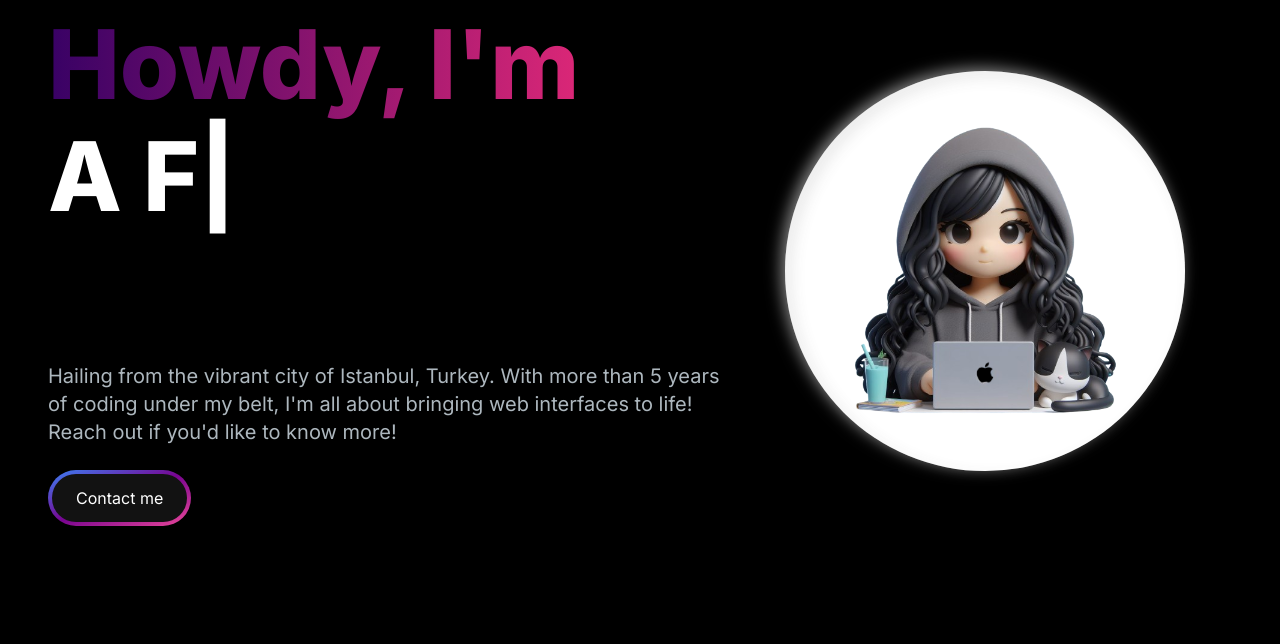
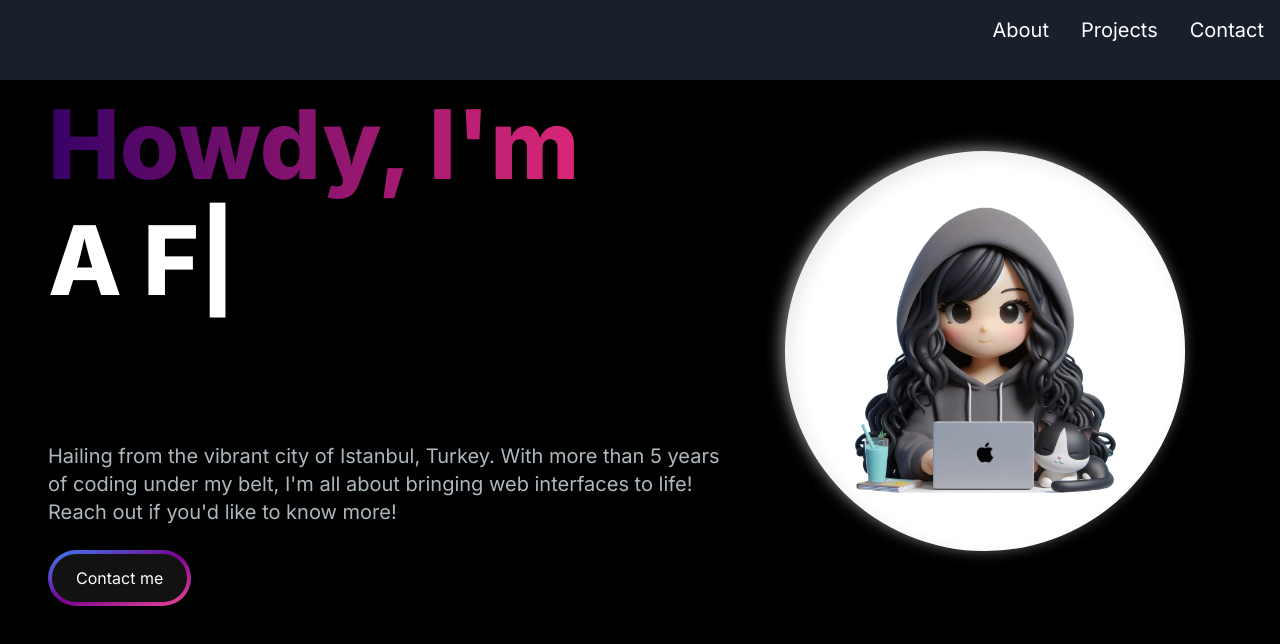
Before and after one commit to blacksheepIV/portfolio-website, a Next.js app: page / in a window 1280 px wide. Shown: the top 644 px of the page. Built offline with nearby package versions, Linux system fonts and the light colour scheme.

Commit message:
:sparkles: NavBar
feat(navbar): Add navbar menu

```diff
--- a/app/components/HeroSection/index.tsx
+++ b/app/components/HeroSection/index.tsx
@@ -14,10 +14,10 @@ const HeroSection = () => {
         <div className="col-span-7 place-self-center text-center sm:text-left animate-emerge">
           <h1 className="text-white text-4xl sm:text-5l lg:text-8xl font-extrabold">
             <span className="text-transparent bg-clip-text bg-gradient-to-r from-indigo-400 to-pink-600 ">
-              Howdy, I'm
+              Howdy, I&apos;m
             </span>
             <br />
-            <div className="h-[100px] lg:h-[250px] pt-4">
+            <div className="h-[100px] lg:h-[250px] pt-5">
               <TypeAnimation
                 sequence={animationSequence}
                 wrapper="span"
--- /dev/null
+++ b/app/components/NavBar/constants.ts
@@ -0,0 +1,19 @@
+export interface NavbarItem {
+  title: string
+  path: string
+}
+
+export const navLinks: Array<NavbarItem> = [
+  {
+    title: 'About',
+    path: '#about',
+  },
+  {
+    title: 'Projects',
+    path: '#projects',
+  },
+  {
+    title: 'Contact',
+    path: '#contact',
+  },
+]
--- /dev/null
+++ b/app/components/NavBar/index.tsx
@@ -0,0 +1,40 @@
+'use client'
+
+import Link from 'next/link'
+import { navLinks } from './constants'
+import { useState } from 'react'
+
+const NavBar = () => {
+  return (
+    <nav className="fixed top-0 left-0 w-full h-20 z-10 bg-gray-800 bg-opacity-80 mx-auto">
+      <div className="container flex flex-wrap p-4  items-center justify-between ">
+        {/* <Link href="/" className="cursor-pointer">
+          <Image
+            src="/images/Foroogh(2).png"
+            alt="LOGO"
+            width={80}
+            height={80}
+          />
+        </Link> */}
+        <div className="logo-placeholder w-[50px]"></div>
+
+        <div className=" w-auto">
+          <ul className="flex space-x-8">
+            {navLinks.map((link, index) => (
+              <li key={index}>
+                <Link
+                  href={link.path}
+                  className="block py-2 pl-3 pr-4 text-white sm:text-xl rounded md:p-0 hover:text-sky_magenta-400 cursor-pointer"
+                >
+                  {link.title}
+                </Link>
+              </li>
+            ))}
+          </ul>
+        </div>
+      </div>
+    </nav>
+  )
+}
+
+export default NavBar
--- a/app/page.tsx
+++ b/app/page.tsx
@@ -1,9 +1,13 @@
 import HeroSection from './components/HeroSection'
+import NavBar from './components/NavBar/index'
 
 export default function Home() {
   return (
-    <main className="flex flex-col w-screen min-h-screen bg-black container px-12 py-4 mx-auto">
-      <HeroSection />
+    <main className="flex flex-col w-screen min-h-screen bg-black">
+      <NavBar />
+      <div className="container px-12 py-4 mx-auto mt-20">
+        <HeroSection />
+      </div>
     </main>
   )
 }
```
Also changed, not shown: public/images/rain.jpg (deleted).
